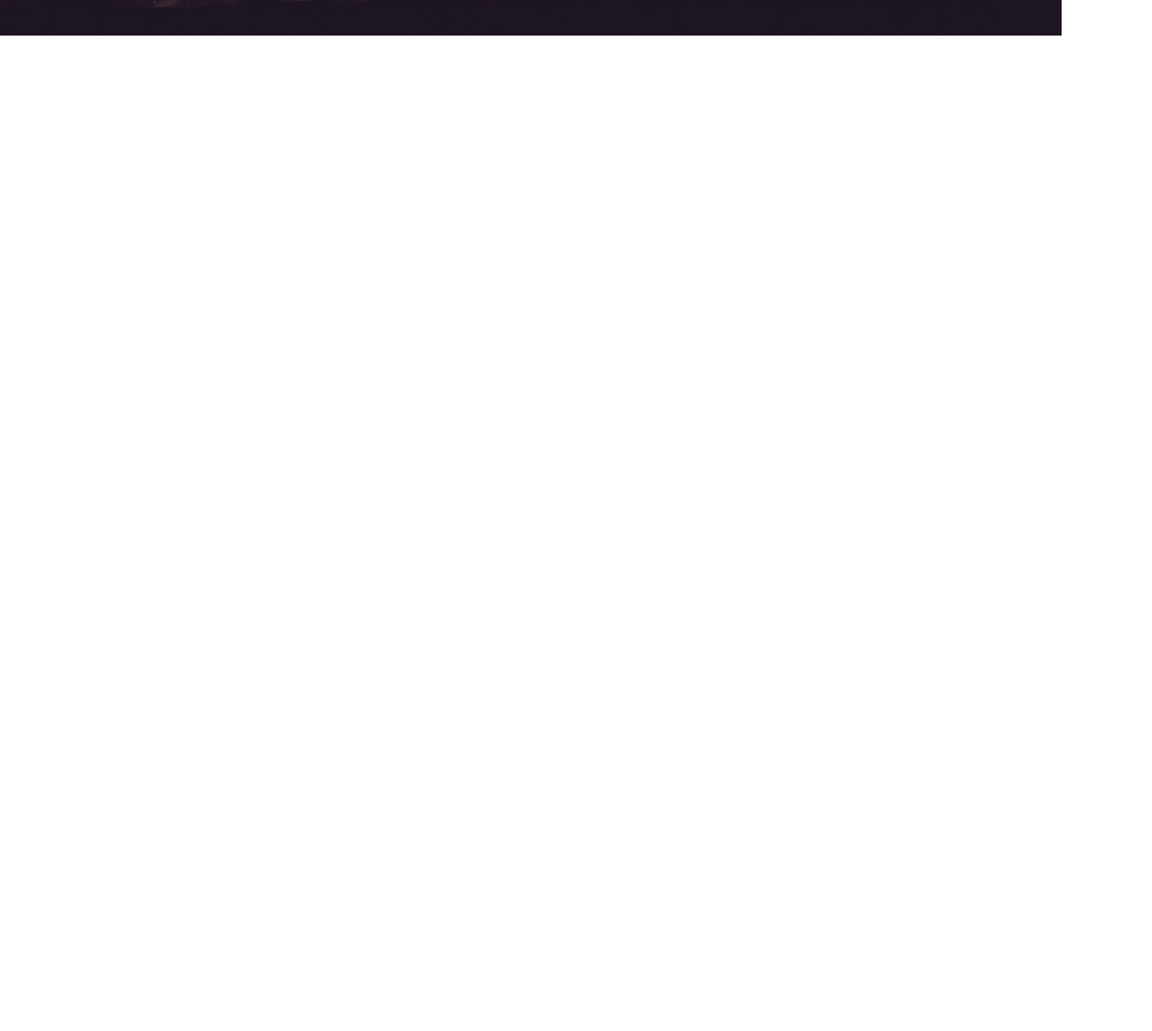
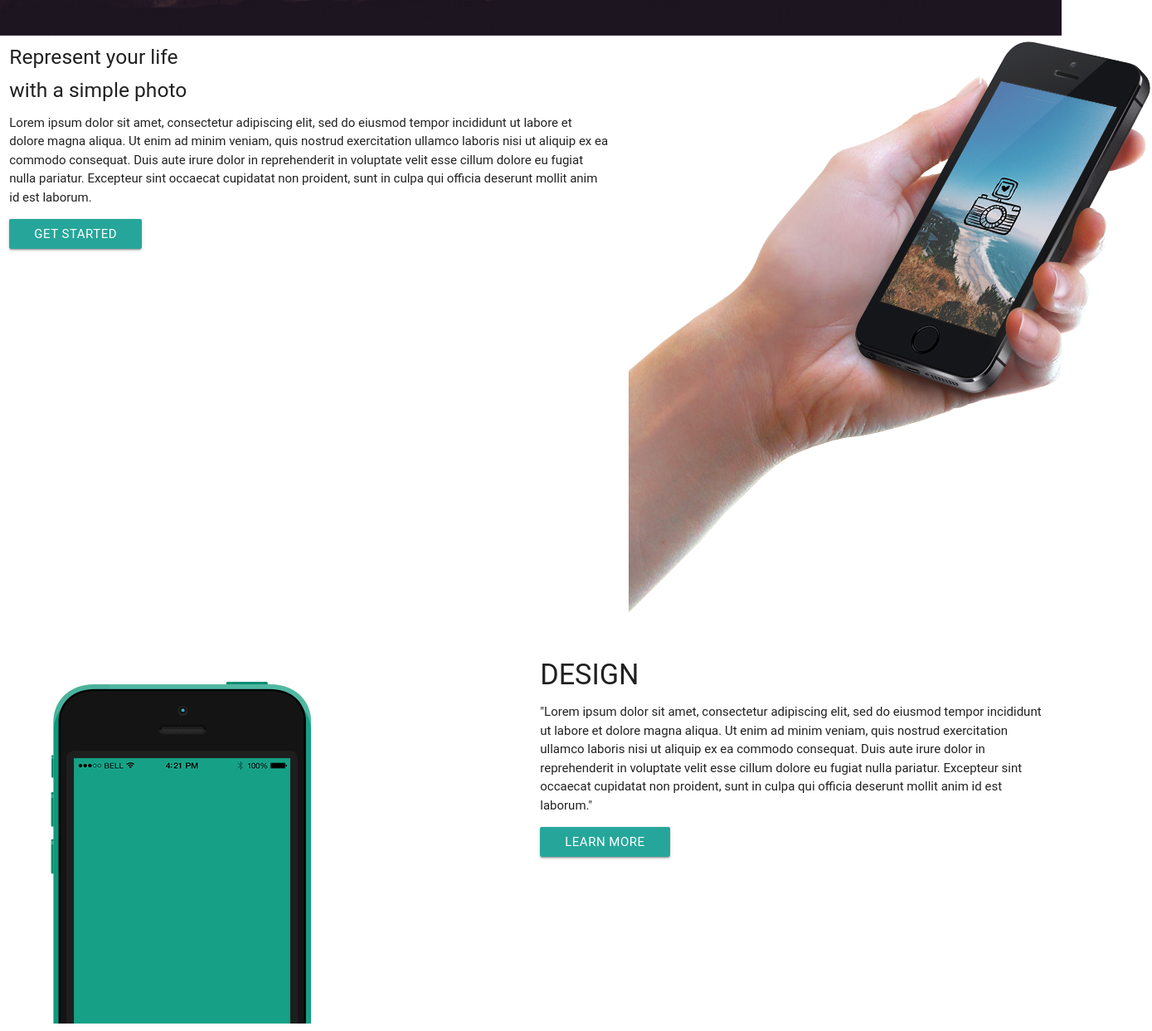
Before and after one commit to alefranii/photolab, a website: page index.html in a window 1280 px wide. Shown: the part 757-2000 px from the top of the page at 83% size, 1389 px wide, since content can reach past the window. Before the commit the page ends 800 px from the top, so only its background shows below. Drawn offline with Linux system fonts and the light colour scheme; a web font is replaced by a local one.

Commit message:
sectiones foto y diseño

```diff
--- /dev/null
+++ b/assets/sass/_mixin.scss
@@ -0,0 +1,5 @@
+@mixin padding(){
+    padding-left: 4%;
+    padding-top: 17px;
+    padding-bottom: 15px;
+}
--- a/assets/sass/_style.scss
+++ b/assets/sass/_style.scss
@@ -23,6 +23,6 @@ nav{
 }
 
 header{
-	margin-top: 25%;
-
+	margin-top: 12%;
+	color: $white;
 }
--- /dev/null
+++ b/assets/sass/_variables.scss
@@ -0,0 +1 @@
+$white: white;
--- a/index.html
+++ b/index.html
@@ -13,8 +13,8 @@
             <nav>
                 <div class="nav-wrapper">
                     <div class="container center center-align">
-                     <a href="#" data-activates="slide-out" class="button-collapse"><i class="material-icons">menu</i></a>
-                     <ul class="center hide-on-med-and-down">
+                       <a href="#" data-activates="slide-out" class="button-collapse"><i class="material-icons">menu</i></a>
+                       <ul class="center hide-on-med-and-down">
                         <li><a href="#">HOME</a></li>
                         <li><a href="#">PHOTOAPP</a></li>
                         <li><a href="#">DESIGN</a></li>
@@ -36,6 +36,42 @@
             <a href="#" class="waves-effect waves-light btn">Get Started</a>
         </header>
     </section>
+    <!--representa tu vida con una foto-->
+    <section class="fotografia">
+        <div class="row">
+            <div class="col s11 m6 l7 ">
+                <h5>Represent your life </h5>
+                <h5> with a simple photo</h5>
+                <p>Lorem ipsum dolor sit amet, consectetur adipiscing elit, sed do eiusmod tempor incididunt ut labore et dolore
+                    magna aliqua. Ut enim ad minim veniam, quis nostrud exercitation ullamco laboris nisi ut aliquip ex ea
+                    commodo consequat. Duis aute irure dolor in reprehenderit in voluptate velit esse cillum dolore eu fugiat
+                    nulla pariatur. Excepteur sint occaecat cupidatat non proident, sunt in culpa qui officia deserunt mollit
+                    anim id est laborum.</p>
+                    <a href="#" class="waves-effect waves-light btn">Get Started</a>
+                </div>
+                <div class="col s12 m5 l5">
+                    <img src="dist/img/hand.png" alt="photo">
+                </div>
+            </div>
+        </section>
+        <!--diseño-->
+        <section class="diseño">
+            <div class="row">
+                <div class="col s12 m6 l6">
+                    <img src="dist/img/phone.png" alt="photo">
+                </div>
+                <div class="col s12 m6 l6">
+                    <h4>DESIGN</h4>
+                    <p>"Lorem ipsum dolor sit amet, consectetur adipiscing elit, sed do eiusmod tempor incididunt ut labore et dolore
+                        magna aliqua. Ut enim ad minim veniam, quis nostrud exercitation ullamco laboris nisi ut aliquip ex ea
+                        commodo consequat. Duis aute irure dolor in reprehenderit in voluptate velit esse cillum dolore eu fugiat
+                        nulla pariatur. Excepteur sint occaecat cupidatat non proident, sunt in culpa qui officia deserunt mollit
+                        anim id est laborum."</p>
+                        <a href="#" class="waves-effect waves-light btn">lEARN MORE</a>
+
+                    </div>
+                </div>
+            </section>
 
 
 
```
Also changed, not shown: css/main.css (added), dist/css/style.min.css.
